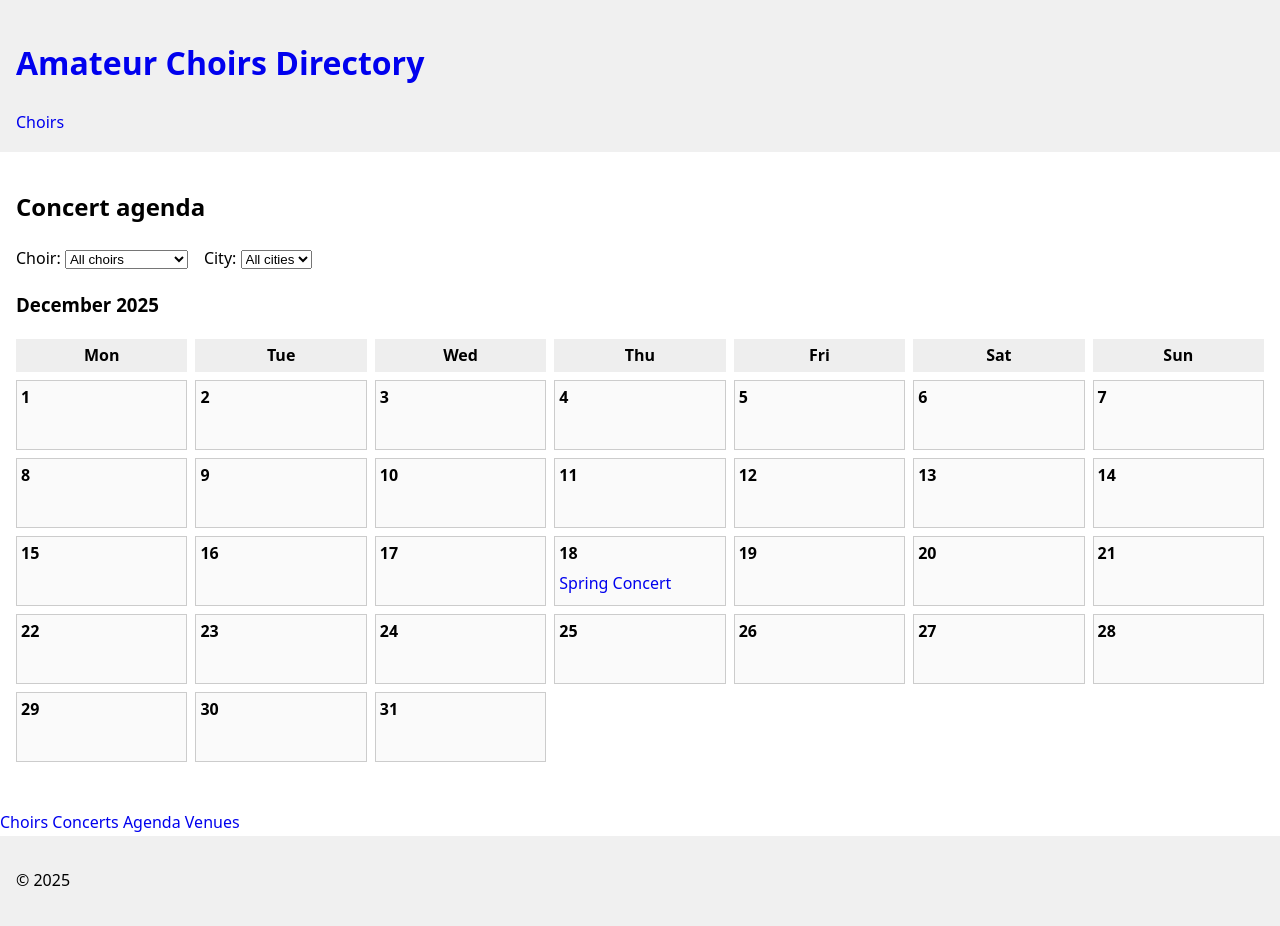
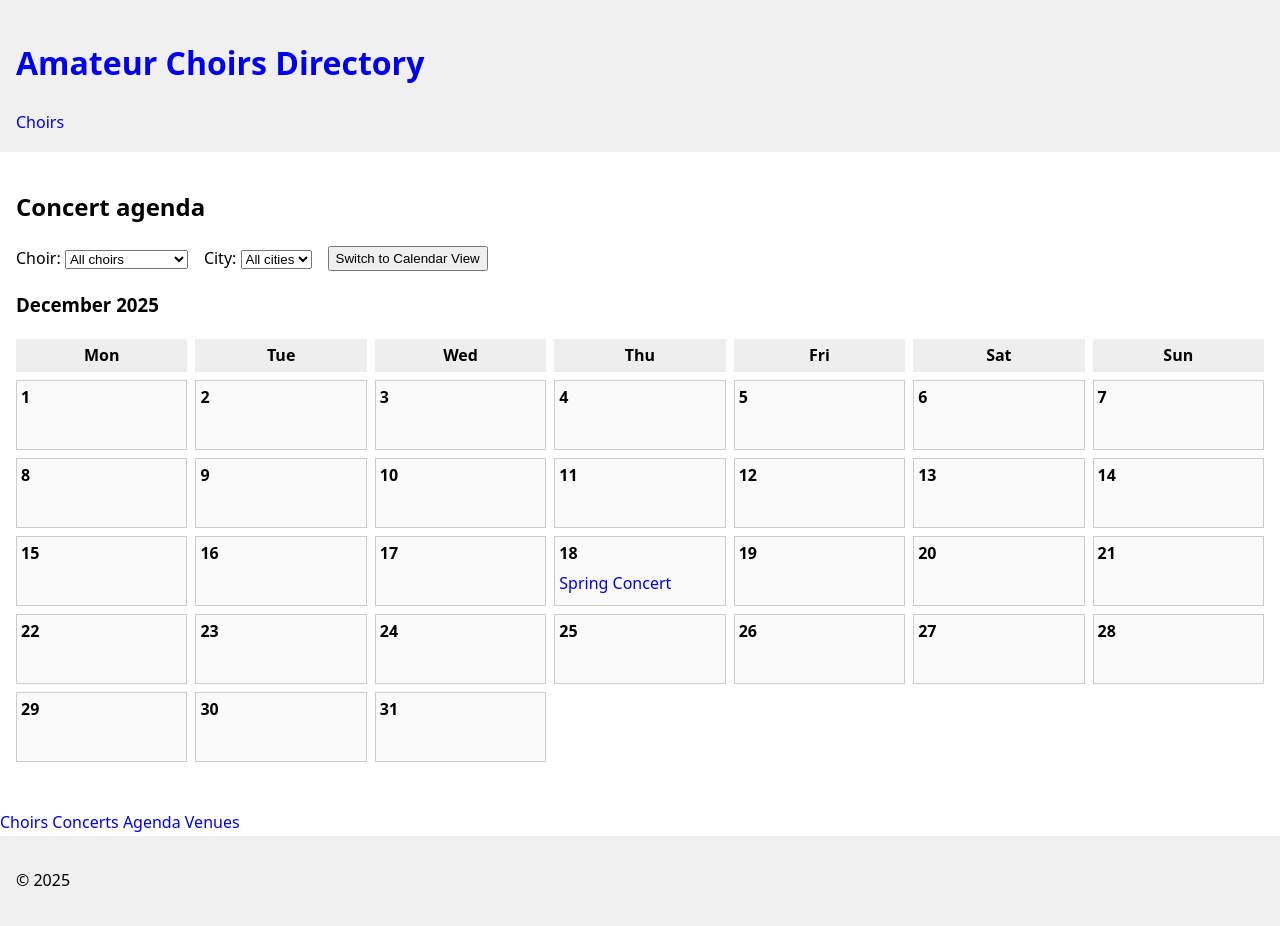
Before and after one commit to jllobera/quicanta, a Jekyll site: the page built from agenda.md, in a window 1280 px wide. Built offline with Jekyll 4.4.1, drawn with Linux system fonts in a browser that asks for light colours.

Commit message:
Add button to switch to calendar view

```diff
--- a/agenda.md
+++ b/agenda.md
@@ -19,6 +19,8 @@ permalink: /agenda/
       <option value="">All cities</option>
     </select>
   </label>
+
+  <button id="toggle-view">Switch to Calendar View</button>
 </div>
 
 <div id="calendar"></div>
```
